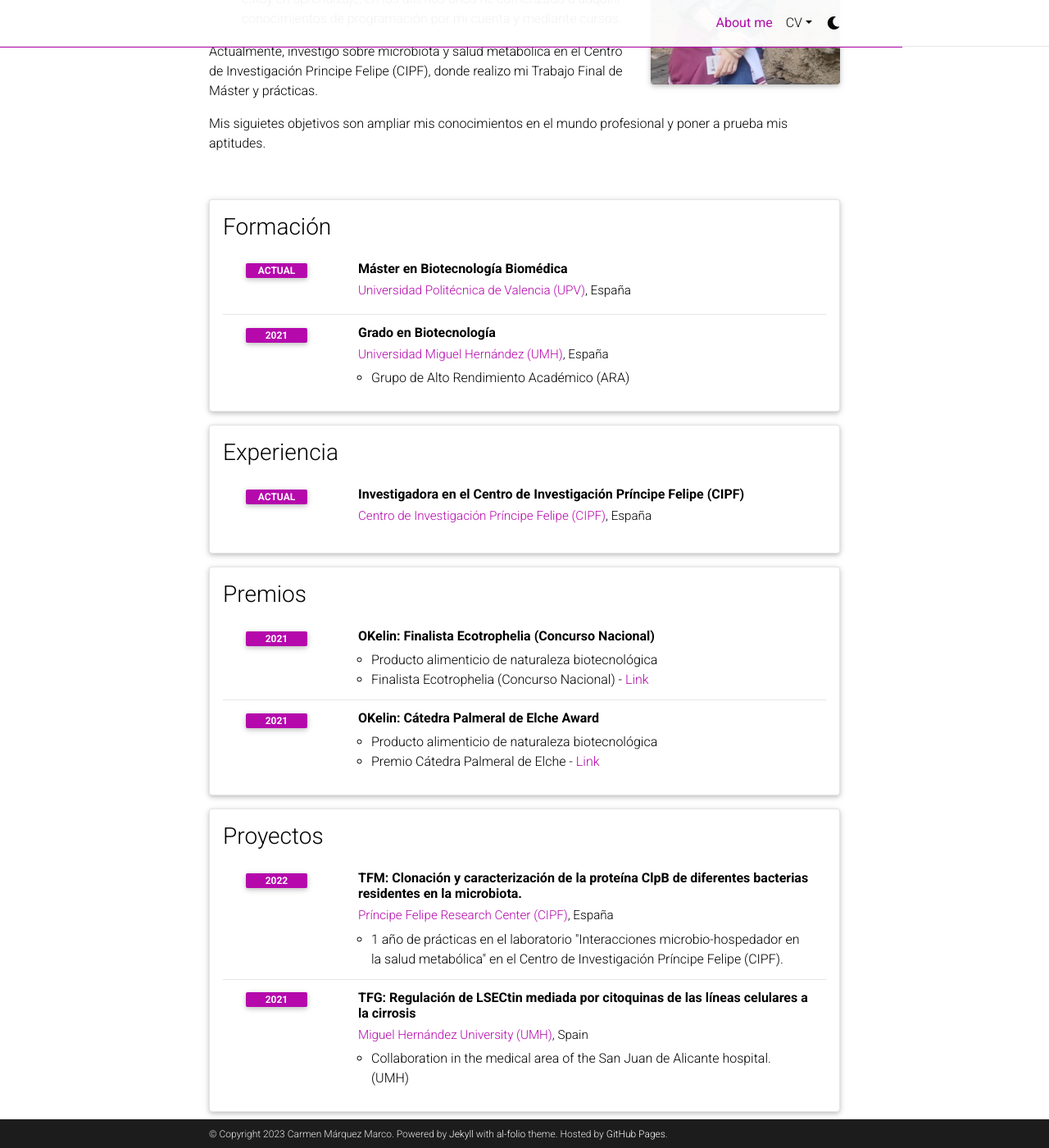
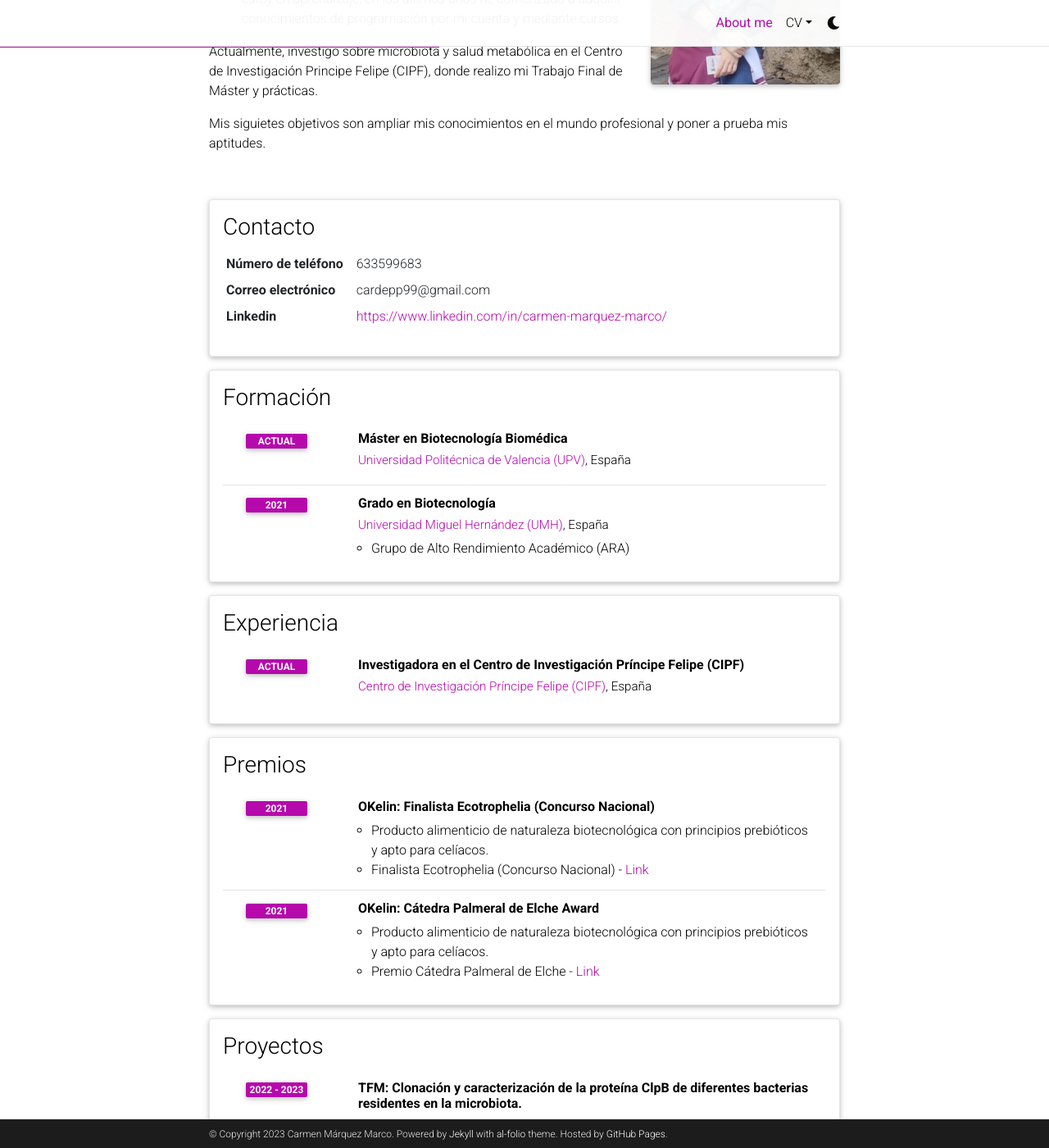
Before and after one commit to carmarquezmarco/carmarquezmarco.github.io, a Jekyll site: the page built from _pages/about.md, in a window 1280 px wide and 1400 px high, scrolled down 406 px. Shown: the whole window at 82% size. Built offline with Jekyll 4.4.1, drawn with Linux system fonts in a browser that asks for light colours; full-size pictures stand in for the smaller copies a plugin makes; comment, search, counter and statistics services are not loaded; a style sheet for code colours, icons or effects is not loaded; some of the changed text lies outside the part shown.

Commit message:
CV updated

```diff
--- a/_data/cv_about.yml
+++ b/_data/cv_about.yml
@@ -1,3 +1,14 @@
+- title: Contacto
+  type: map
+  contents:
+    - name: Número de teléfono
+      value: 633599683
+    - name: Correo electrónico
+      value: cardepp99@gmail.com
+    - name: Linkedin
+      value: <a href="https://www.linkedin.com/in/carmen-marquez-marco/">https://www.linkedin.com/in/carmen-marquez-marco/</a>
+
+
 - title: Formación
   type: time_table
   contents:
@@ -31,15 +42,14 @@
       #institution:  <a href="https://vrain.upv.es/">Valencian Research Institute for Artificial Intelligence (VRAIN)</a>, <a href="http://www.upv.es/en">Universidad Politécnica de Valencia (UPV)</a>
       year: 2021
       description:
-        - Producto alimenticio de naturaleza biotecnológica
+        - Producto alimenticio de naturaleza biotecnológica con principios prebióticos y apto para celíacos.
         - Finalista Ecotrophelia (Concurso Nacional) - <a href="https://iambiente.es/2021/08/la-empresa-henko-snacks-y-la-iniciativa-okelin-finalistas-en-los-premios-ecotrophelia-2021/">Link</a>
-
 
     - title: " OKelin: Cátedra Palmeral de Elche Award"
       #institution:  <a href="https://vrain.upv.es/">Valencian Research Institute for Artificial Intelligence (VRAIN)</a>, <a href="http://www.upv.es/en">Universidad Politécnica de Valencia (UPV)</a>
       year: 2021
       description:
-        - Producto alimenticio de naturaleza biotecnológica
+        - Producto alimenticio de naturaleza biotecnológica con principios prebióticos y apto para celíacos.
         - Premio Cátedra Palmeral de Elche - <a href="https://alicanteplaza.es/estudiantes-de-la-umh-presentan-productos-innovadores-en-el-concurso-alimentario-innobiotec">Link</a>
 
 - title: Proyectos
@@ -47,7 +57,7 @@
   contents:
     - title: "TFM: Clonación y caracterización de la proteína ClpB de diferentes bacterias residentes en la microbiota."
       institution: <a href='https://www.cipf.es/?lang=es'>Príncipe Felipe Research Center (CIPF)</a>, España
-      year: 2022
+      year: 2022 - 2023
       description:
        - 1 año de prácticas en el laboratorio "Interacciones microbio-hospedador en la salud metabólica" en el Centro de Investigación Príncipe Felipe (CIPF).
 
@@ -56,3 +66,10 @@
       year: 2021
       description:
        - Collaboration in the medical area of the San Juan de Alicante hospital. (UMH)
+
+- title: Idiomas
+  type: list
+  contents:
+    - Español
+    - Inglés
+    - Valenciano/Catalán
--- a/_data/cv_english.yml
+++ b/_data/cv_english.yml
@@ -1,12 +1,21 @@
-- title: Información Personal
+- title: Personal Information
   type: map
   contents:
     - name: Full Name
       value: Carmen Márquez Marco
-    #- name: Date of Birth
-    #  value: 14th March 1879
     - name: Languages
-      value: Spanish, English
+      value: Spanish, English, Valenciano/Catalán
+
+- title: Contacto
+  type: map
+  contents:
+    - name: Número de teléfono
+      value: 633599683
+    - name: Correo electrónico
+      value: cardepp99@gmail.com
+    - name: Linkedin
+      value: <a href="https://www.linkedin.com/in/carmen-marquez-marco/">https://www.linkedin.com/in/carmen-marquez-marco/</a>
+
 
 - title: Education
   type: time_table
@@ -37,18 +46,16 @@
   type: time_table
   contents:
     - title: " OKelin: Ecotrophelia Finalist (National Contest)"
-      #institution:  <a href="https://vrain.upv.es/">Valencian Research Institute for Artificial Intelligence (VRAIN)</a>, <a href="http://www.upv.es/en">Universidad Politécnica de Valencia (UPV)</a>
       year: 2021
       description:
-        - Biotechnological food product
+        - Biotechnological food product with prebiotic principles and suitable for coeliacs.
         - Ecotrophelia Finalist (National Contest) - <a href="https://iambiente.es/2021/08/la-empresa-henko-snacks-y-la-iniciativa-okelin-finalistas-en-los-premios-ecotrophelia-2021/">Link</a>
 
 
     - title: " OKelin: Cátedra Palmeral de Elche Award"
-      #institution:  <a href="https://vrain.upv.es/">Valencian Research Institute for Artificial Intelligence (VRAIN)</a>, <a href="http://www.upv.es/en">Universidad Politécnica de Valencia (UPV)</a>
       year: 2021
       description:
-        - Biotechnological food product
+        - iotechnological food product with prebiotic principles and suitable for coeliacs.
         - Cátedra Palmeral de Elche Award - <a href="https://alicanteplaza.es/estudiantes-de-la-umh-presentan-productos-innovadores-en-el-concurso-alimentario-innobiotec">Link</a>
 
 - title: Projects
@@ -56,12 +63,12 @@
   contents:
     - title: "TFM: Cloning and characterization of ClpB protein from different microbiota resident bacteria"
       institution: <a href='https://www.cipf.es/?lang=es'Centro de Investigación Príncipe Felipe (CIPF)</a>, España
-      year: 2022
+      year: 2022 - 2023
       description:
-       - 1 year of internship in the laboratory "Microbe-host interactions in metabolic health" at the Centro de Investigación Príncipe Felipe (CIPF)
+       - 1 year of internship in the laboratory "Microbe-host interactions in metabolic health" at the Centro de Investigación Príncipe Felipe (CIPF).
 
     - title: "TFG: Cytokine-mediated LSECtin regulation of cell lines to cirrhosis."
       institution: <a href="https://www.umh.es/"> Miguel Hernández University (UMH)</a>, Spain
       year: 2021
       description:
-       - Collaboration in the medical area of the San Juan de Alicante hospital. (UMH)
+       - Collaboration in the medical area of the San Juan Alicante hospital (UMH).
--- a/_data/cv_spanish.yml
+++ b/_data/cv_spanish.yml
@@ -3,10 +3,19 @@
   contents:
     - name: Nombre
       value: Carmen Márquez Marco
-    #- name: Date of Birth
-    #  value: 14th March 1879
     - name: Idiomas
       value: Español, Inglés, Valenciano/Catalán
+
+- title: Contacto
+  type: map
+  contents:
+    - name: Número de teléfono
+      value: 633599683
+    - name: Correo electrónico
+      value: cardepp99@gmail.com
+    - name: Linkedin
+      value: <a href="https://www.linkedin.com/in/carmen-marquez-marco/">https://www.linkedin.com/in/carmen-marquez-marco/</a>
+
 
 - title: Formación
   type: time_table
@@ -38,17 +47,15 @@
   type: time_table
   contents:
     - title: " OKelin: Finalista Ecotrophelia (Concurso Nacional)"
-      #institution:
+      year: 2021
       description:
-        - Producto alimenticio de naturaleza biotecnológica
+        - Producto alimenticio de naturaleza biotecnológica con principios prebióticos y apto para celíacos.
         - Finalista Ecotrophelia (Concurso Nacional) - <a href="https://iambiente.es/2021/08/la-empresa-henko-snacks-y-la-iniciativa-okelin-finalistas-en-los-premios-ecotrophelia-2021/">Link</a>
 
-
-    - title: " OKelin: Cátedra Palmeral de Elche Award"
-      institution:
+    - title: " OKelin: Premio Cátedra Palmeral de Elche"
       year: 2021
       description:
-        - Producto alimenticio de naturaleza biotecnológica
+        - Producto alimenticio de naturaleza biotecnológica con principios prebióticos y apto para celíacos.
         - Premio Cátedra Palmeral de Elche - <a href="https://alicanteplaza.es/estudiantes-de-la-umh-presentan-productos-innovadores-en-el-concurso-alimentario-innobiotec">Link</a>
 
 - title: Proyectos
@@ -56,7 +63,7 @@
   contents:
     - title: "TFM: Clonación y caracterización de la proteína ClpB de diferentes bacterias residentes en la microbiota."
       institution: <a href='https://www.cipf.es/?lang=es'>Príncipe Felipe Research Center (CIPF)</a>, España
-      year: 2022
+      year: 2022 - 2023
       description:
        - 1 año de prácticas en el laboratorio "Interacciones microbio-hospedador en la salud metabólica" en el Centro de Investigación Príncipe Felipe (CIPF).
 
@@ -65,42 +72,3 @@
       year: 2021
       description:
        - Collaboration in the medical area of the San Juan de Alicante hospital. (UMH)
-
-
-
-#
-# - title: Projects
-#   type: time_table
-#   contents:
-#     - title: <a href="https://github.com/alshedivat/al-folio">ER-GPT</a>
-#       year: 2015-now
-#       description: A beautiful, simple, clean, and responsive Jekyll theme for academics.
-#
-# - title: Honors and Awards
-#   type: time_table
-#   contents:
-#     - year: 1921
-#       items:
-#         - Nobel Prize in Physics
-#         - Matteucci Medal
-#     - year: 2029
-#       items:
-#         - Max Planck Medal
-#
-# - title: Academic Interests
-#   type: nested_list
-#   contents:
-#     - title: Topic 1.
-#       items:
-#         - Description 1.
-#         - Description 2.
-#     - title: Topic 2.
-#       items:
-#         - Description 1.
-#         - Description 2.
-#
-# - title: Other Interests
-#   type: list
-#   contents:
-#     - <u>Hobbies:</u> Hobby 1, Hobby 2, etc.
-#
```
